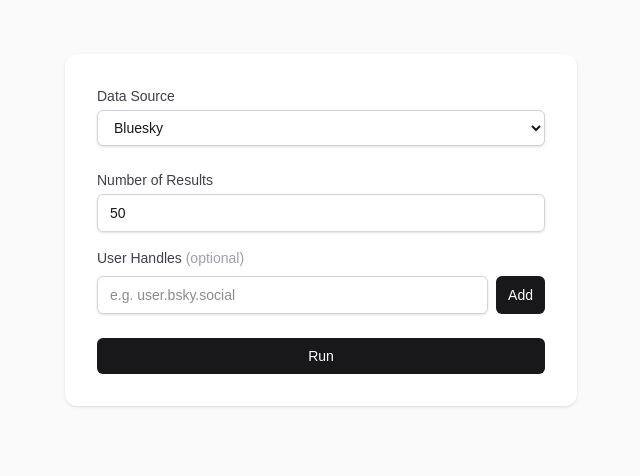
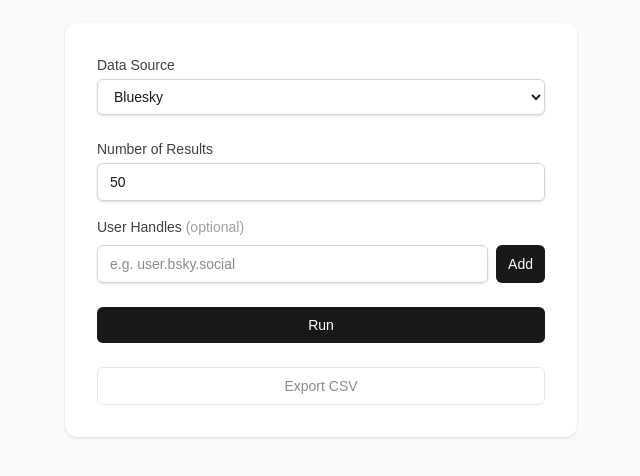
Before and after one commit to METResearchGroup/lab_data_integrations_interface, a Next.js app in the folder ui/: page / in a window 1280 px wide. Shown: the part 170-646 px from the top of the page, without its empty margins (319-959 px from the left). Built offline with nearby package versions, Linux system fonts and the light colour scheme.

Commit message:
add export button

```diff
--- a/ui/src/app/page.tsx
+++ b/ui/src/app/page.tsx
@@ -4,6 +4,7 @@ import { useState } from 'react'
 import DataSourceDropdown from '@/components/DataSourceDropdown'
 import ParametersInput from '@/components/ParametersInput'
 import RunButton from '@/components/RunButton'
+import ExportButton from '@/components/ExportButton'
 import { DataSourceId } from '@/lib/sources'
 import { AppState, CollectionParams } from '@/lib/types'
 
@@ -37,6 +38,7 @@ export default function Home() {
         <DataSourceDropdown value={source} onChange={setSource} />
         <ParametersInput source={source} value={params} onChange={setParams} />
         <RunButton onClick={handleRun} disabled={appState.status === 'running'} />
+        <ExportButton downloadUrl={appState.status === 'success' ? appState.downloadUrl : undefined} />
         {appState.status === 'error' && (
           <p className="text-sm text-red-600">{appState.message}</p>
         )}
--- /dev/null
+++ b/ui/src/components/ExportButton.tsx
@@ -0,0 +1,18 @@
+'use client'
+
+interface ExportButtonProps {
+  downloadUrl?: string
+}
+
+export default function ExportButton({ downloadUrl }: ExportButtonProps) {
+  return (
+    <a
+      href={downloadUrl}
+      download
+      aria-disabled={!downloadUrl}
+      className="w-full rounded-md border border-zinc-300 px-4 py-2 text-center text-sm font-medium text-zinc-900 hover:bg-zinc-50 aria-disabled:cursor-not-allowed aria-disabled:opacity-50 aria-disabled:pointer-events-none"
+    >
+      Export CSV
+    </a>
+  )
+}
```
